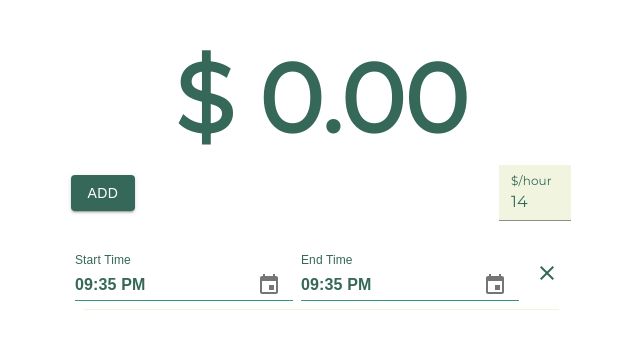
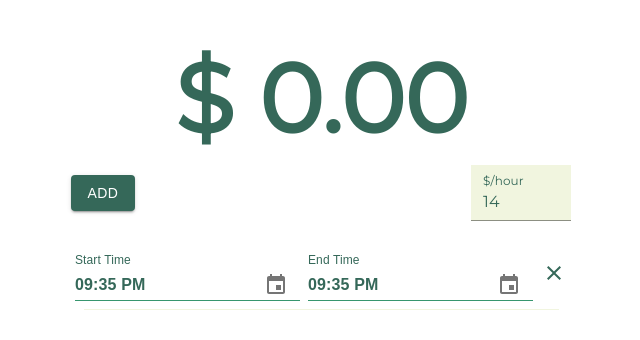
Before and after one commit to AnthonyJordanDang/pay-calculator-v2, a React (Create React App) app: page / in a window 1280 px wide. Shown: the top 340 px of the page, without its empty margins (319-959 px from the left). Built offline with nearby package versions, Linux system fonts and the light colour scheme; a web font is replaced by a local one.

Commit message:
fix width of rate input

```diff
--- a/src/scss/main.scss
+++ b/src/scss/main.scss
@@ -28,7 +28,7 @@ body {
     padding-right: 25px;
 
     .input-rate {
-        width: 9vh;
+        width: 20%;
     }
 
     .--title-amount {
@@ -83,7 +83,6 @@ body {
                 flex-direction: row;
                 flex-wrap: nowrap;
                 flex-grow: 1;
-                justify-content: space-between;
                 align-items: center;
                 transition: background-color 150ms cubic-bezier(0.4, 0, 0.2, 1)
                     0ms;
@@ -115,6 +114,9 @@ body {
                                 "M 19 6.41 L 17.59 5 L 12 10.59 L 6.41 5 L 5 6.41 L 10.59 12 L 5 17.59 L 6.41 19 L 12 13.41 L 17.59 19 L 19 17.59 L 13.41 12 Z"
                             );
                         }
+                    }
+                    button.MuiButtonBase-root {
+                        padding: 5px;
                     }
                 }
                 &:hover {
```
